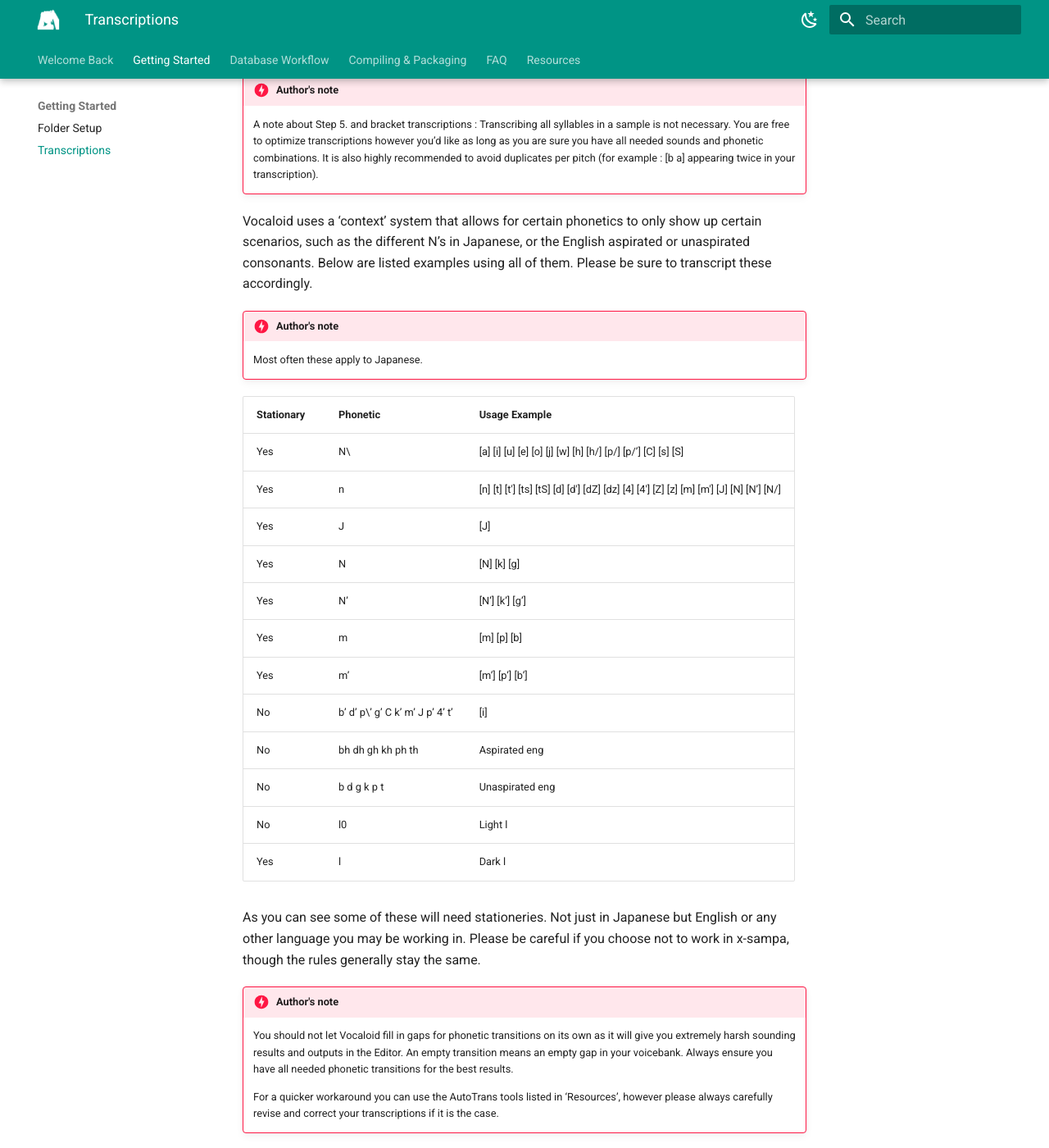
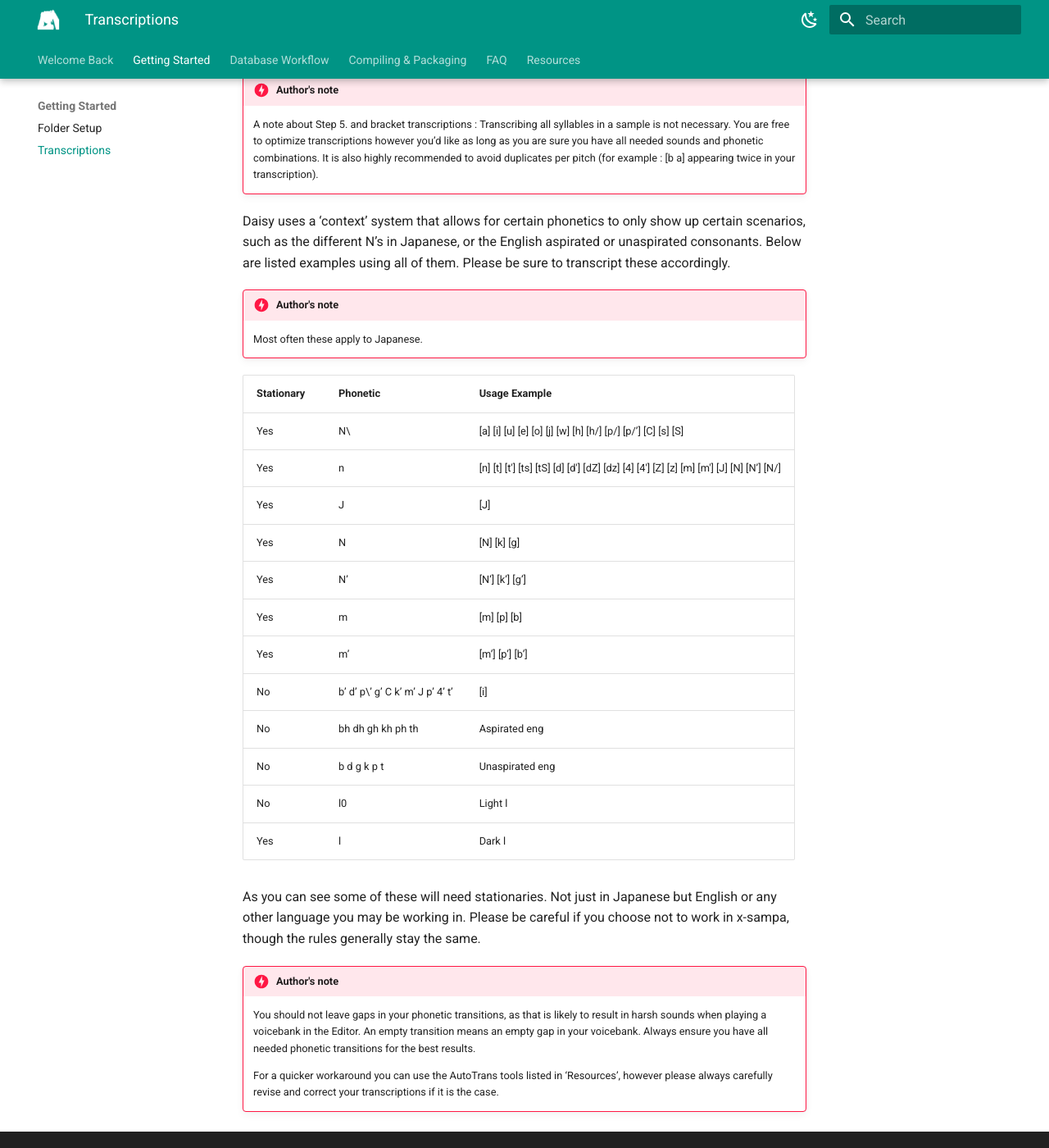
Before and after one commit to aimedb/daisy-db-documentation, an MkDocs documentation site: the page built from daisy db documentation/docs/getting-started/transcriptions.md, in a window 1280 px wide and 1400 px high, scrolled down 1458 px. Shown: the whole window at 82% size. Built offline with MkDocs 1.6.1 and Material for MkDocs 9.7.7, drawn with Linux system fonts in a browser that asks for light colours.

Commit message:
Update transcriptions.md

```diff
--- a/daisy db documentation/docs/getting-started/transcriptions.md
+++ b/daisy db documentation/docs/getting-started/transcriptions.md
@@ -51,7 +51,7 @@ example for visual reference.
     highly recommended to avoid duplicates per pitch (for example : [b a] appearing twice in
     your transcription).
 
-Vocaloid uses a ‘context’ system that allows for certain phonetics to only show up
+Daisy uses a ‘context’ system that allows for certain phonetics to only show up
 certain scenarios, such as the different N’s in Japanese, or the English aspirated or
 unaspirated consonants. Below are listed examples using all of them. Please be sure
 to transcript these accordingly.
@@ -74,13 +74,13 @@ to transcript these accordingly.
 | No | l0 | Light l |
 | Yes | l | Dark l |
 
-As you can see some of these will need stationeries. Not just in Japanese but English
+As you can see some of these will need stationaries. Not just in Japanese but English
 or any other language you may be working in. Please be careful if you choose not to
 work in x-sampa, though the rules generally stay the same.
 
 !!! danger "Author's note"
-    You should not let Vocaloid fill in gaps for phonetic transitions on its own as it will
-    give you extremely harsh sounding results and outputs in the Editor. An empty transition
+    You should not leave gaps in your phonetic transitions, as that is likely to result in
+    harsh sounds when playing a voicebank in the Editor. An empty transition
     means an empty gap in your voicebank. Always ensure you have all needed phonetic
     transitions for the best results.
 
```
